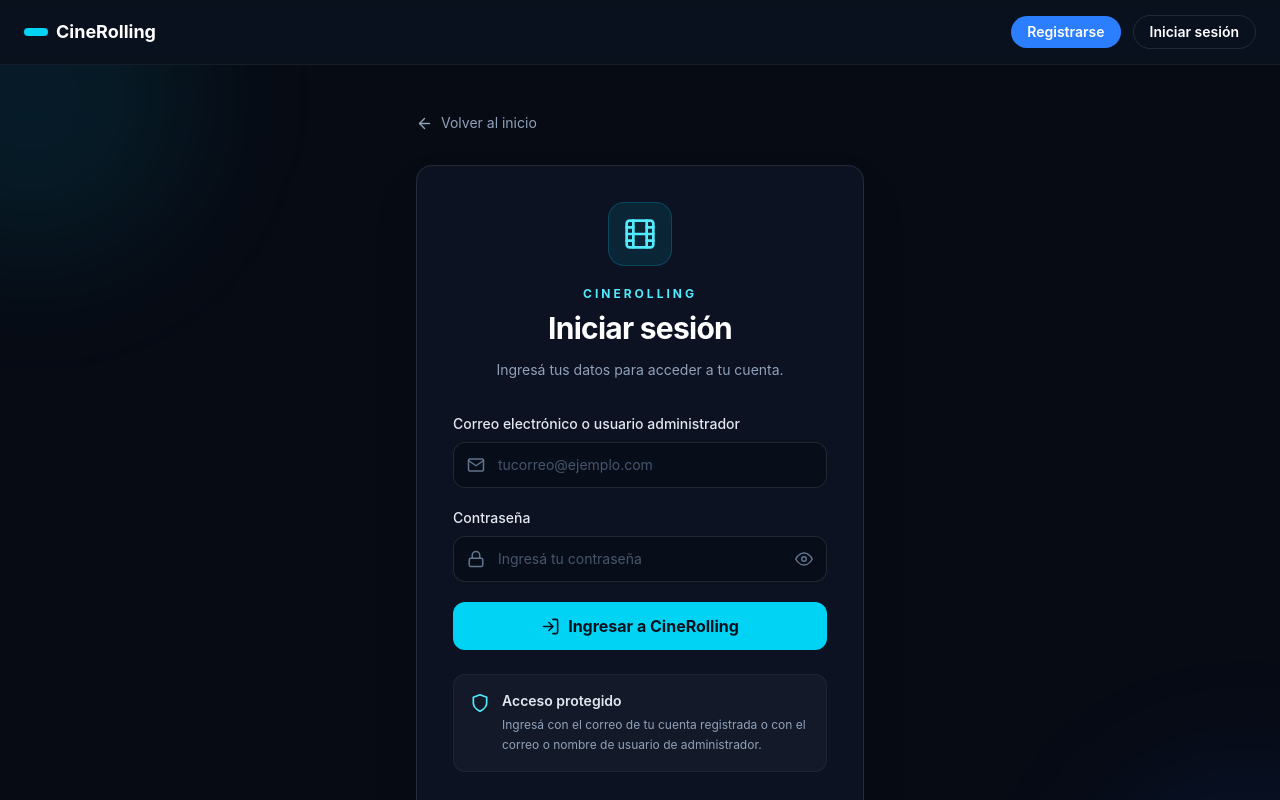
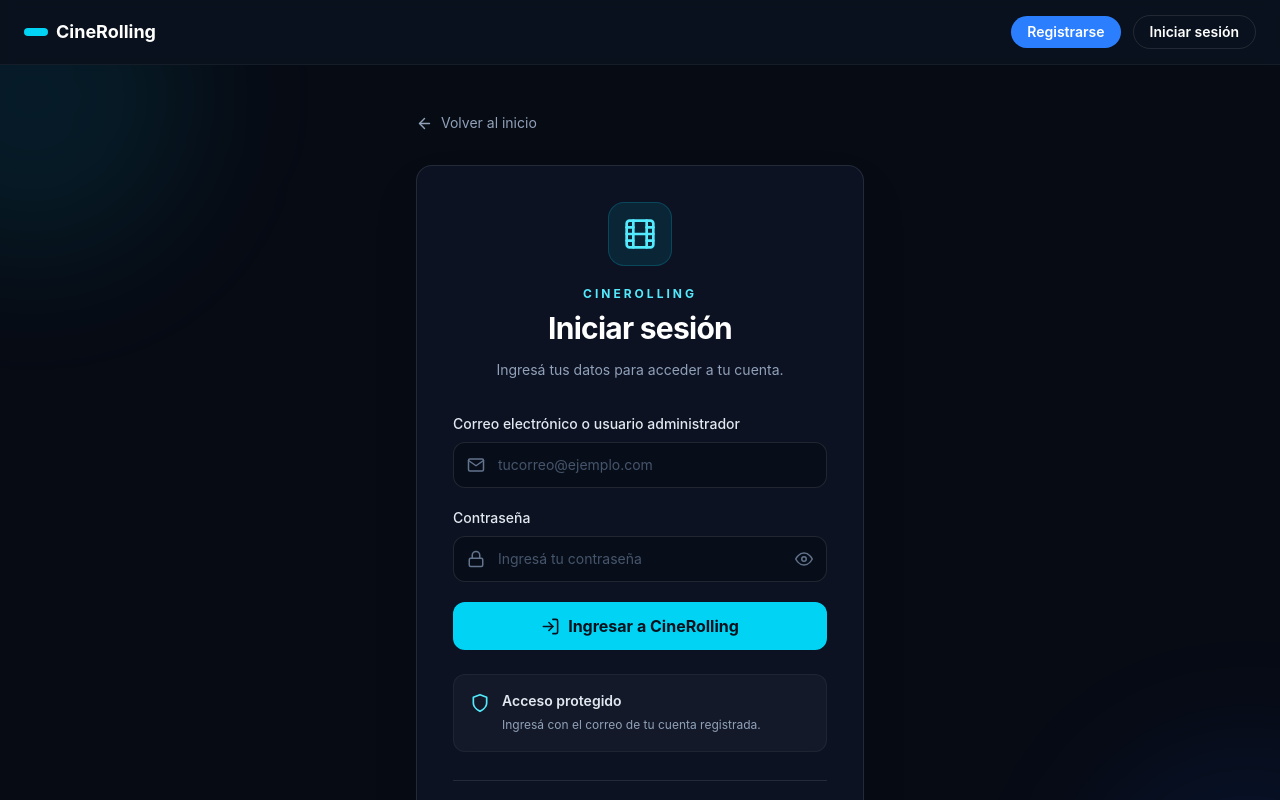
Before and after one commit to herreraagustin/Codigo-Supremo, a React (Vite) app in the folder Codigo Supremo/: page /login in a window 1280 px wide. Shown: the top 800 px of the page. Built offline with nearby package versions, Linux system fonts and the light colour scheme.

Commit message:
texto solucionado

```diff
--- a/Codigo Supremo/src/pages/Login.tsx
+++ b/Codigo Supremo/src/pages/Login.tsx
@@ -220,8 +220,7 @@ export const Login = ({ onLogin }: LoginProps) => {
                 Acceso protegido
               </p>
               <p className="mt-1 text-xs leading-5 text-slate-400">
-                Ingresá con el correo de tu cuenta registrada o con el correo
-                o nombre de usuario de administrador.
+                Ingresá con el correo de tu cuenta registrada.
               </p>
             </div>
           </div>
```
